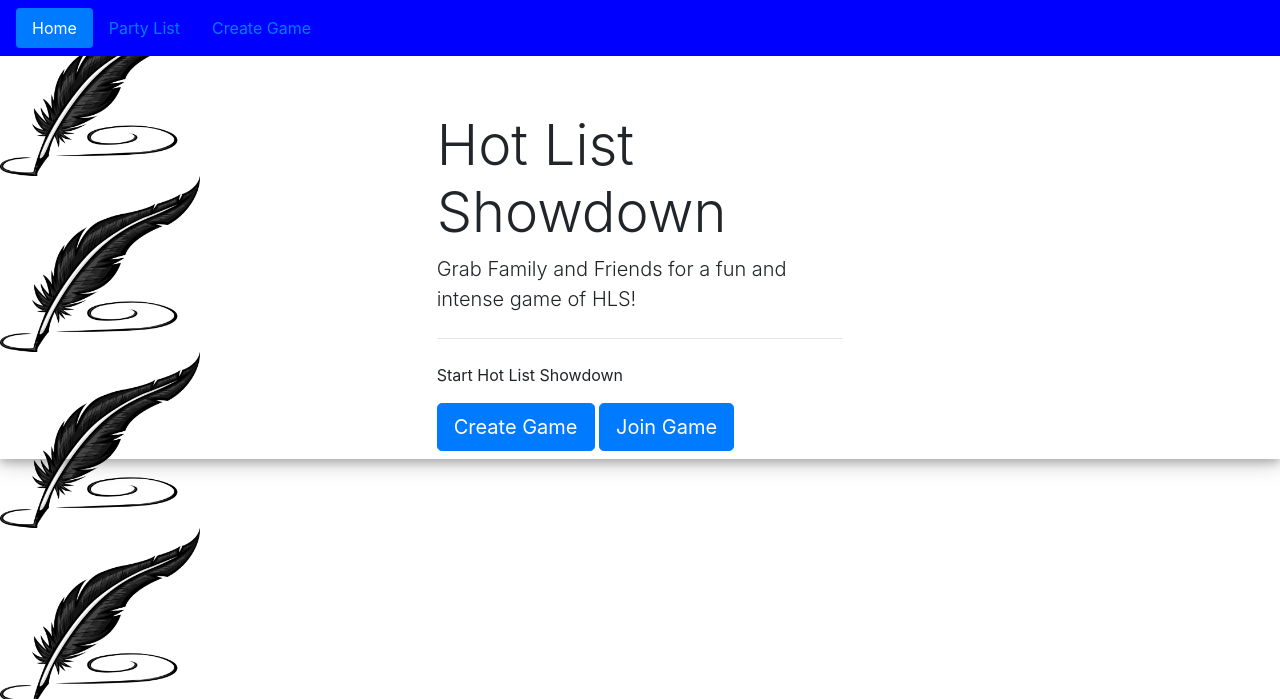
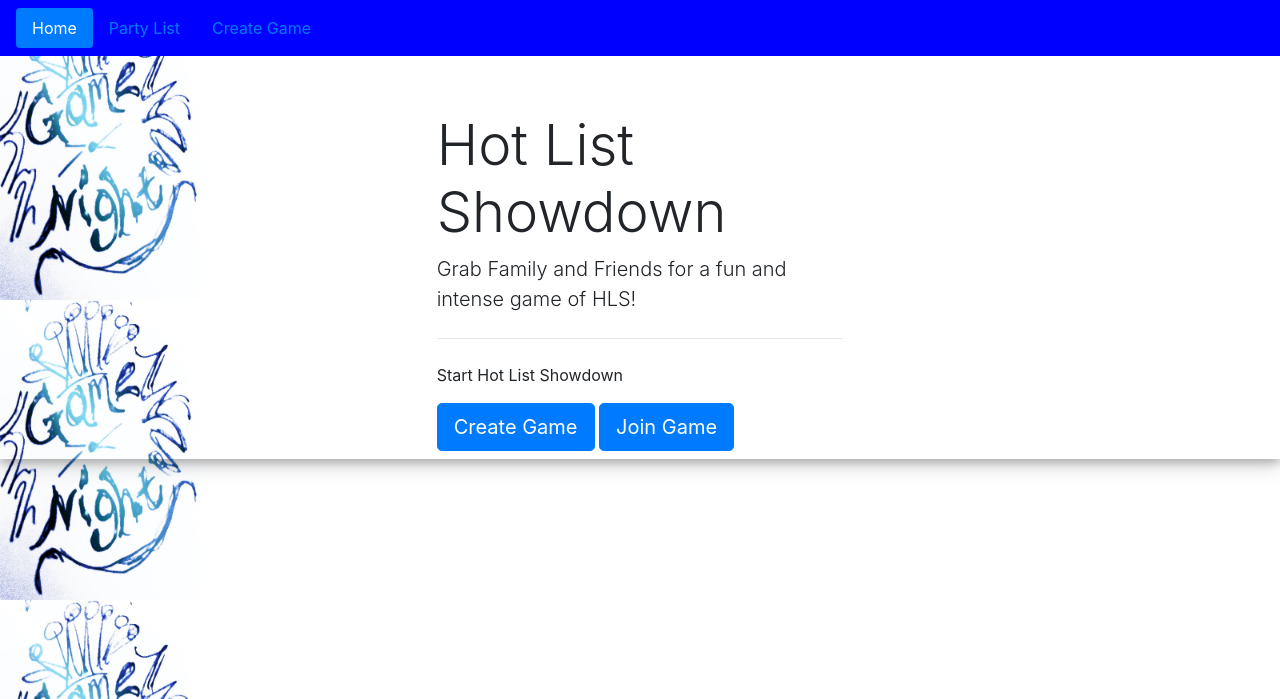
Before and after one commit to jbond21/scatscat, a Django app: page / in a window 1280 px wide. Shown: the top 699 px of the page. Run offline with Django 3.2, Linux system fonts and the light colour scheme; some libraries are stand-ins or nearby versions.

Commit message:
change logo

```diff
--- a/scat/static/css/base.css
+++ b/scat/static/css/base.css
@@ -1,5 +1,5 @@
 body {
-    background-image: url('/static/images/featherpen.jpg');
+    background-image: url('/static/images/gamenightlogo.jpg');
     background-repeat: repeat-y;
     background-size: 200px;
     box-shadow: 0 4px 8px 0 rgba(0, 0, 0, 0.2), 0 6px 20px 0 rgba(0, 0, 0, 0.19);
--- a/scatscat/settings.py
+++ b/scatscat/settings.py
@@ -25,7 +25,7 @@ SECRET_KEY = 'zbfbf_yzx5^j9&vd_bl@tx=49jz3=px&@!mp)d@9-)a5q(ec24'
 # SECURITY WARNING: don't run with debug turned on in production!
 DEBUG = True
 
-ALLOWED_HOSTS = ['www.hotlistshowdown.com']
+ALLOWED_HOSTS = ['www.hotlistshowdown.com', '127.0.0.1']
 
 
 # Application definition
```
Also changed, not shown: scat/static/images/gamenightlogo.jpg (added).
